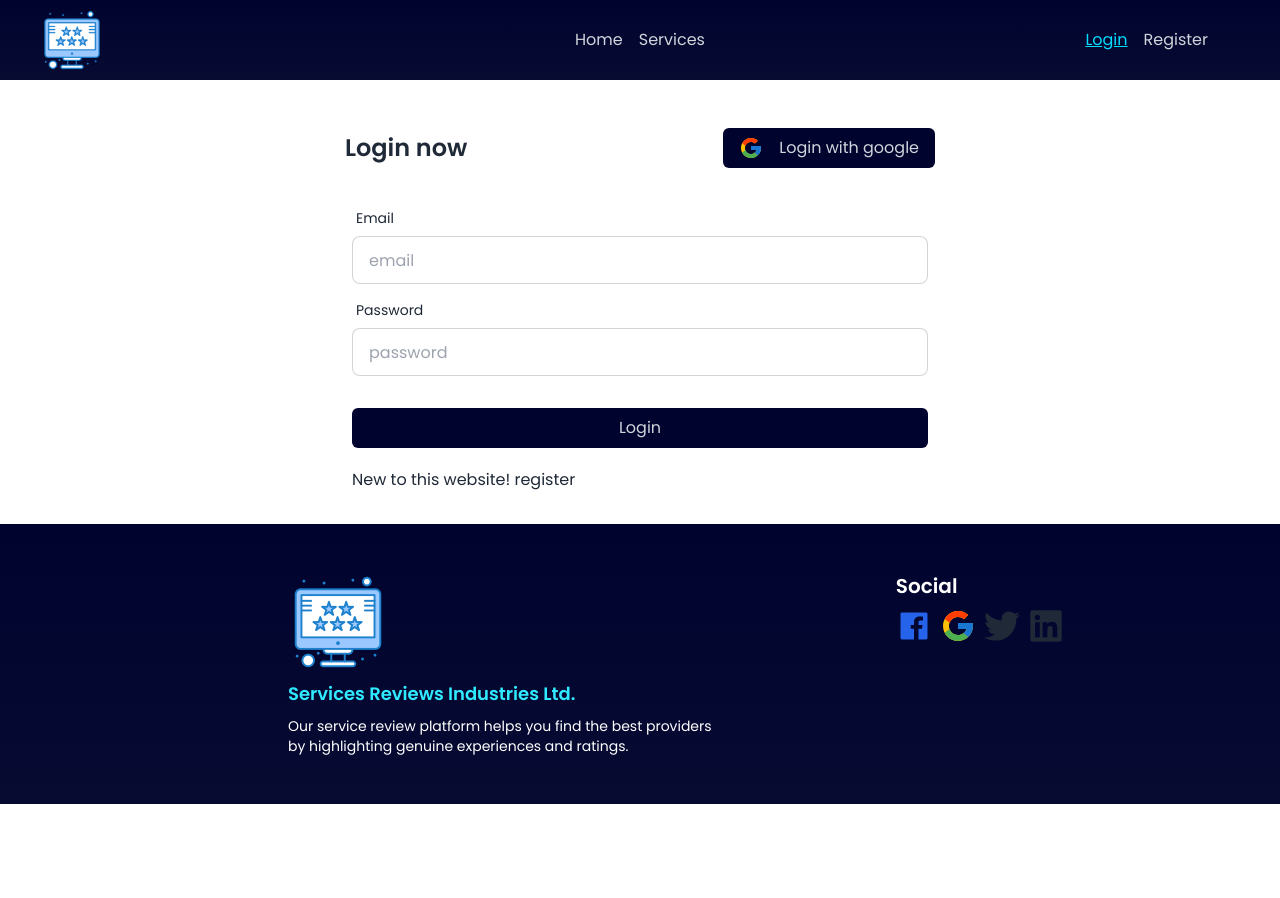
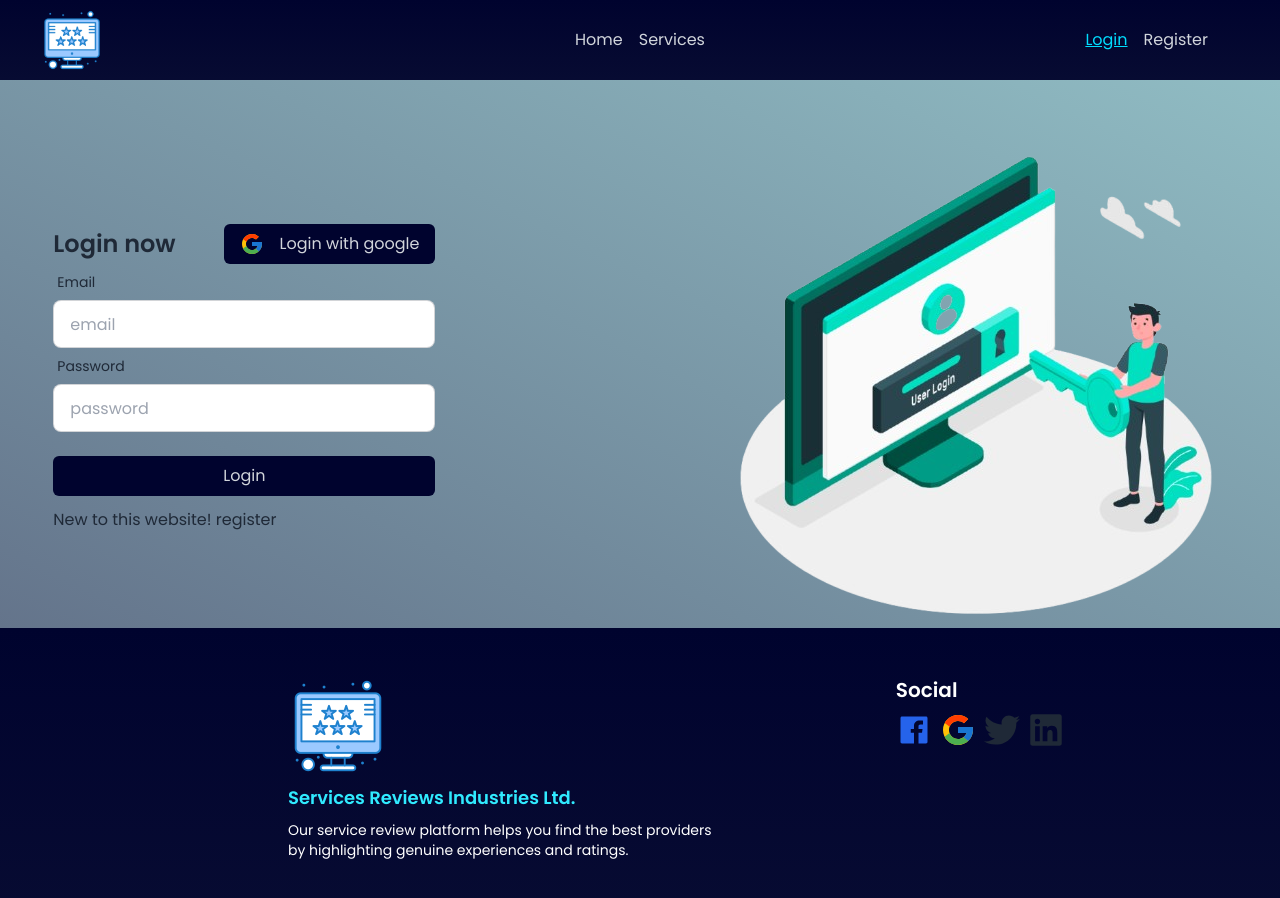
Before and after one commit to bayzedahmedandthe/Service-review, a React (Vite) app: page /login in a window 1280 px wide. Shown: the top 898 px of the page. Before the commit the page ends 804 px from the top, so only its background shows below. Built offline with nearby package versions, Linux system fonts and the light colour scheme; no server answers.

Commit message:
Update login page

```diff
--- a/src/Components/Header.jsx
+++ b/src/Components/Header.jsx
@@ -49,7 +49,7 @@ const Header = () => {
                         className="lg:w-[600px] lg:h-[700px]" />
                 </div>
             </div>
-            <div className="flex w-full justify-center mb-16 pt-12 gap-2 py-2">
+            <div className="flex w-full justify-center  pt-12 gap-2 py-2">
                 <a href="#item1" className="btn btn-xs">1</a>
                 <a href="#item2" className="btn btn-xs">2</a>
                 <a href="#item3" className="btn btn-xs">3</a>
--- a/src/Pages/Login.jsx
+++ b/src/Pages/Login.jsx
@@ -6,6 +6,7 @@ import { GoogleAuthProvider, signInWithPopup } from "firebase/auth";
 import auth from "../../Firebase.init";
 import { FcGoogle } from "react-icons/fc";
 import { Helmet } from "react-helmet-async";
+import loginImg from "../assets/3094352-removebg-preview.png"
 
 
 const Login = () => {
@@ -48,11 +49,14 @@ const Login = () => {
     }
 
     return (
-        <div className="lg:w-6/12 mx-auto md:w-8/12 pt-32">
+        <div className="bg-gradient-to-bl from-[#93c1c7] to bg-slate-500">
+            <div className="w-11/12 mx-auto pt-32 ">
                 <Helmet>
                     <title>Service | Login</title>
                 </Helmet>
-            <div className="flex items-center md:gap-52 gap-10 lg:gap-64 justify-center ">
+                <div className="md:flex items-center justify-between">
+                    <div>
+                        <div className="flex items-center gap-12 ">
                             <div>
                                 <h2 className=" font-semibold md:text-xl text-lg lg:text-2xl">Login now</h2>
                             </div>
@@ -60,7 +64,7 @@ const Login = () => {
                         </div>
                         <form
                             onSubmit={handleLoginUser}
-                className="card-body">
+                            className="">
                             <div className="form-control">
                                 <label className="label">
                                     <span className="label-text">Email</span>
@@ -79,6 +83,12 @@ const Login = () => {
                             <p className="pt-3">New to this website! <Link className="hover:underline" to="/register">register</Link></p>
                         </form>
                     </div>
+                    <div>
+                        <img src={loginImg} alt="" />
+                    </div>
+                </div>
+            </div>
+        </div>
     );
 };
 
```
Also changed, not shown: src/assets/3094352-removebg-preview.png (added). Lines whose indentation alone changed are shown as unchanged.
